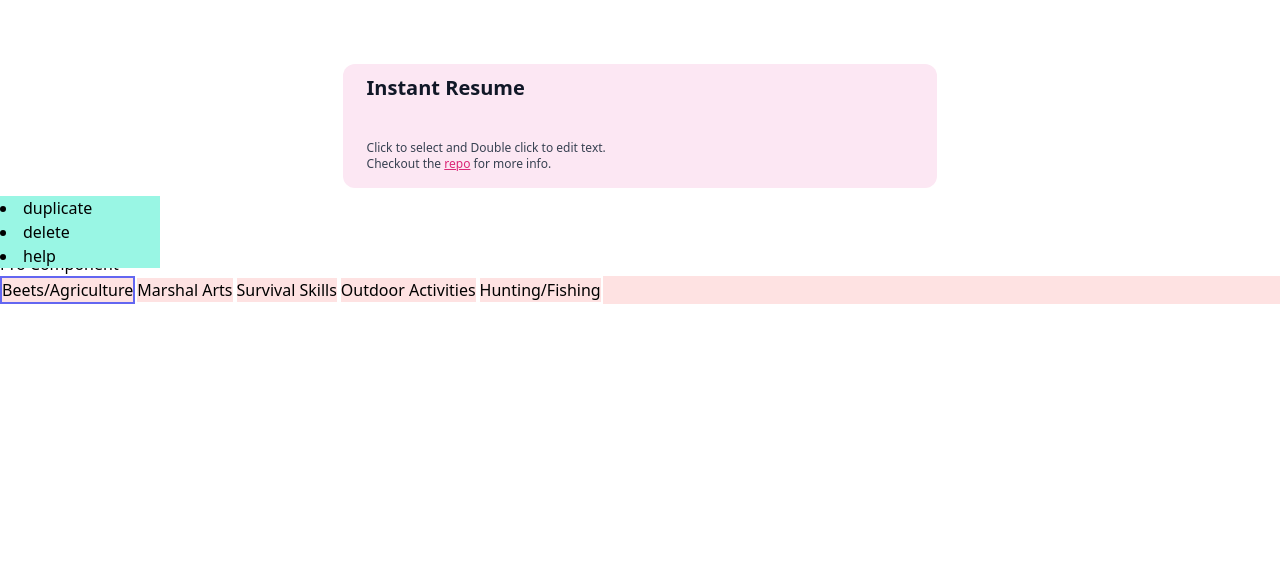
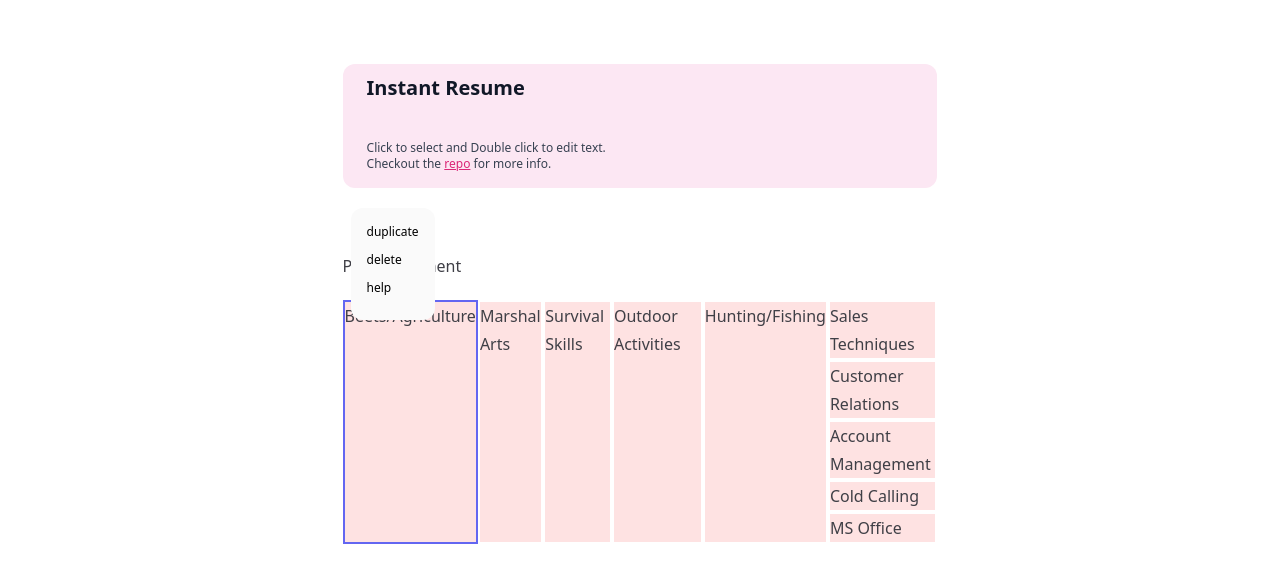
Before and after one commit to commitsovercoffee/instant-resume, a SvelteKit app: page / in a window 1280 px wide. Both pictures are taken after a click on the button "Beets/Agriculture". Shown: the top 582 px of the page. Built offline with nearby package versions, Linux system fonts and the light colour scheme.

Commit message:
fixes menu pos on scroll

```diff
--- a/src/routes/+page.svelte
+++ b/src/routes/+page.svelte
@@ -18,7 +18,7 @@
 	</p>
 </section>
 
-<section class="mx-auto">
+<section class="mx-auto h-[500px] prose prose-zinc">
 	{#if selectedTemplate === "pro"}
 		<Pro />
 	{/if}
@@ -27,4 +27,4 @@
 	{/if}
 </section>
 
-<Menu/>
+<Menu />
--- a/src/routes/components/atom.svelte
+++ b/src/routes/components/atom.svelte
@@ -30,6 +30,10 @@
 			$menu.visible = true;
 		}
 	}}
+	on:scroll={() => {
+		console.log(pos.getBoundingClientRect());
+		$menu.pos = pos.getBoundingClientRect();
+	}}
 	on:dblclick={() => {
 		editable = true;
 		$menu.visible = false;
--- a/src/routes/components/menu.svelte
+++ b/src/routes/components/menu.svelte
@@ -1,15 +1,30 @@
 <script>
 	import { menu } from "../stores/menu.js";
 	const opts = ["duplicate", "delete", "help"];
+	let scrollX = 0;
+	let scrollY = 0;
+
+	$: posX = $menu.pos.x + scrollX;
+	$: posY = $menu.pos.y + scrollY - 100;
 </script>
 
 {#if $menu.visible}
 	<section
-		class="bg-teal-200 w-40 absolute"
-		style="left:{$menu.pos.left}px; top:{$menu.pos.top - 80}px;  "
+		class="p-2 m-2 h-28 rounded-xl absolute bg-zinc-50"
+		style="left:{posX}px; top:{posY}px;"
 	>
 		{#each opts as opt}
-			<li>{opt}</li>
+			<p class="p-1 m-1 text-xs">
+				{opt}
+			</p>
 		{/each}
 	</section>
 {/if}
+
+<svelte:window
+	bind:scrollX
+	bind:scrollY
+	on:scroll={() => {
+		$menu.visible = false;
+	}}
+/>
--- a/src/routes/templates/pro.svelte
+++ b/src/routes/templates/pro.svelte
@@ -6,7 +6,13 @@
 <p>Pro Component</p>
 
 <div class="bg-red-100 flex">
-	{#each $details.interests as interest}
-		<Atom content={interest} />
+	{#each $details.interests as content}
+		<Atom {content} />
 	{/each}
+
+	<div>
+		{#each $details.skills as content}
+			<Atom {content} />
+		{/each}
+	</div>
 </div>
```
